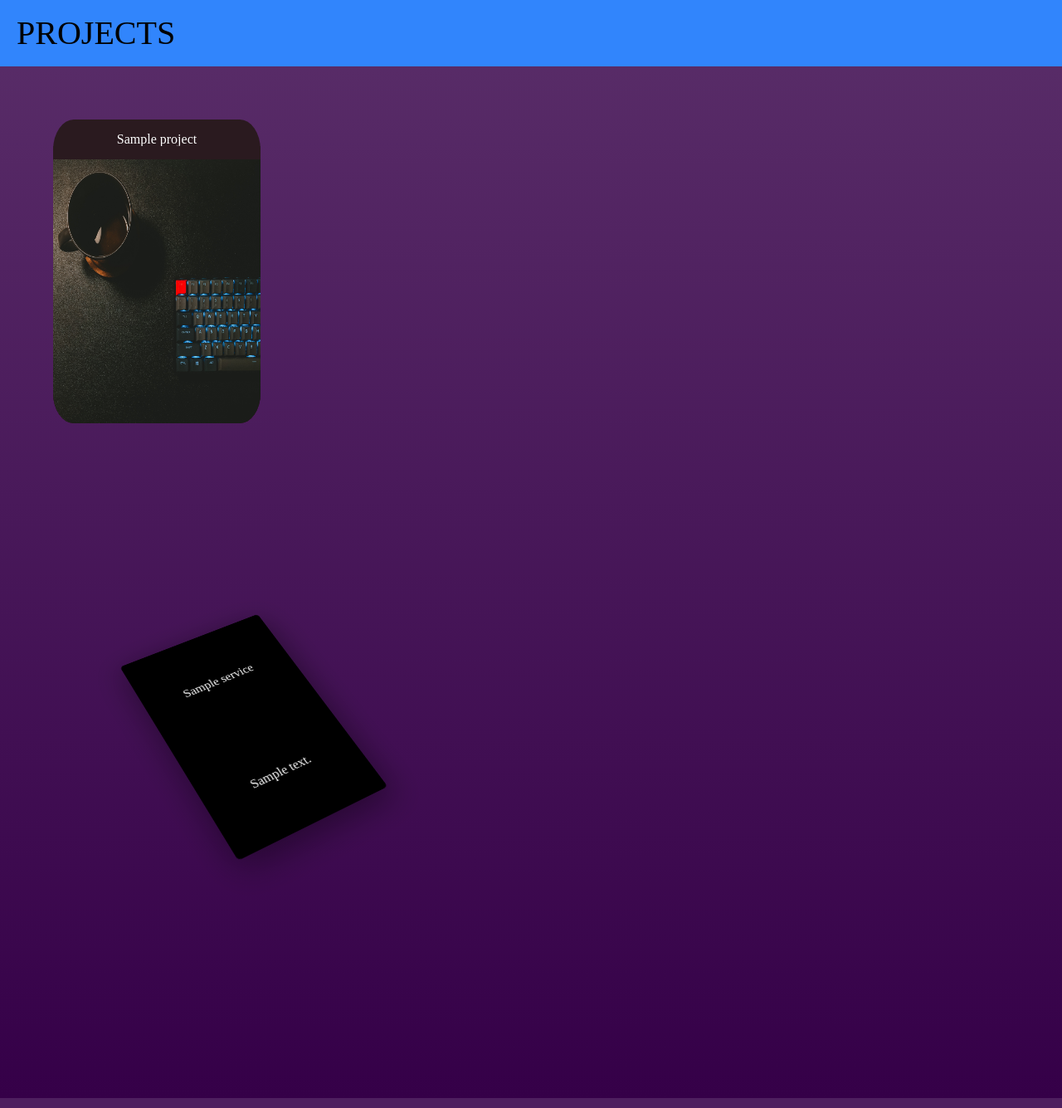
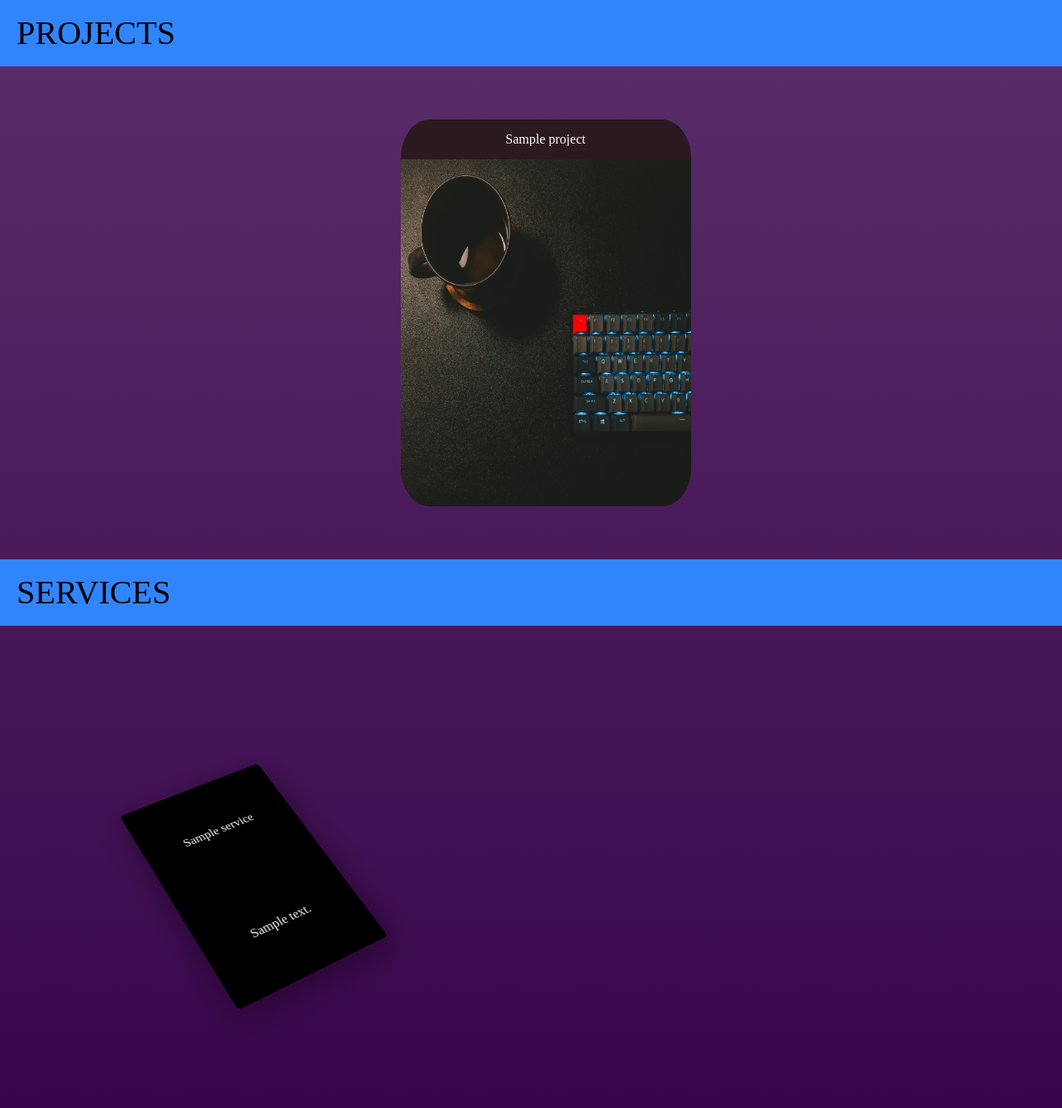
Before and after one commit to JorgeSaicoski/django-sarkis.dev, a Django app: page / in a window 1280 px wide. Shown: the part 117-1452 px from the top of the page at 83% size. Run offline with Django 4.2, Linux system fonts and the light colour scheme; tables that the repository leaves empty hold one stand-in row (values such as "Sample post").

Commit message:
project list fixed

```diff
--- a/sarkis/static/css/main.css
+++ b/sarkis/static/css/main.css
@@ -126,19 +126,22 @@ nav ul li:hover span:nth-child(4) {
 #projects {
   display: flex;
   flex-direction: row;
+  justify-content: center;
+  flex-wrap: wrap;
   padding: 5vw;
 }
 #projects .project, #projects .project img {
   position: relative;
   background-color: #2A1A1F;
-  width: 250px;
-  height: 350px;
+  width: 350px;
+  height: 450px;
   border-radius: 10%;
   overflow: hidden;
   text-align: center;
   color: white;
   padding-top: 1em;
   transition: 1s;
+  margin-left: 35px;
 }
 #projects .project-text {
   display: flex;
@@ -175,6 +178,7 @@ nav ul li:hover span:nth-child(4) {
 #projects .project img {
   border-radius: 0;
   transition: 1s;
+  margin: 0;
 }
 #projects .project:hover img, #projects .project img:hover img {
   height: 0;
--- a/sarkis/static/scss/_style.scss
+++ b/sarkis/static/scss/_style.scss
@@ -133,18 +133,21 @@ nav{
 #projects{
     display: flex;
     flex-direction: row;
+    justify-content: center;
+    flex-wrap: wrap;
     padding: 5vw;
     & .project{
         position: relative;
         background-color: $dark-color;
-        width: 250px;
-        height: 350px;
+        width: 350px;
+        height: 450px;
         border-radius: 10%;
         overflow: hidden;
         text-align: center;
         color:white;
         padding-top: 1em;
         transition: 1s;
+        margin-left: 35px;
         &-text{
             display: flex;
             flex-direction: column;
@@ -181,6 +184,7 @@ nav{
             @extend .project;
             border-radius: 0;
             transition: 1s;
+            margin: 0;
         }
         &:hover{
             & img{
--- a/sarkis/website/templates/website/home.html
+++ b/sarkis/website/templates/website/home.html
@@ -8,7 +8,13 @@
 </head>
 <body>
     {% include 'website/navbar.html' %}
+    <div class="title">
+      <h2>Projects</h2>
+    </div>
     {% include 'website/projects.html' %}
+    <div class="title">
+      <h2>Services</h2>
+    </div>
     {% include 'website/categories.html' %}
     <script type="text/javascript" src="{% static 'js/script.js' %}"></script>
 </body>
--- a/sarkis/website/templates/website/projects.html
+++ b/sarkis/website/templates/website/projects.html
@@ -1,8 +1,5 @@
 {% load static %}
 <section>
-  <div class="title">
-    <h2>Projects</h2>
-  </div>
   <ul id="projects">
     {% for project in projects %}
     <li class="project">
```
Also changed, not shown: 1 other file.
